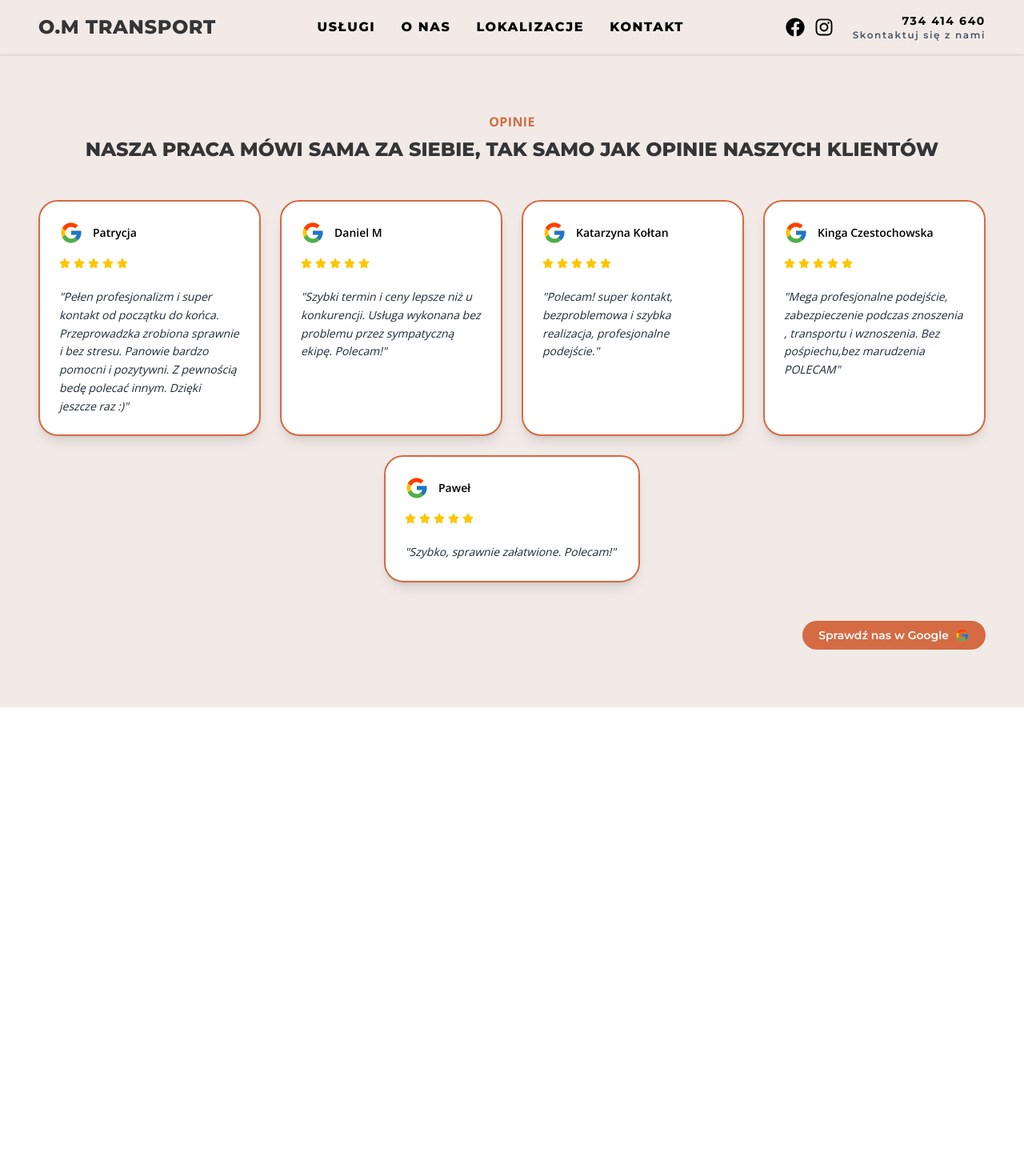
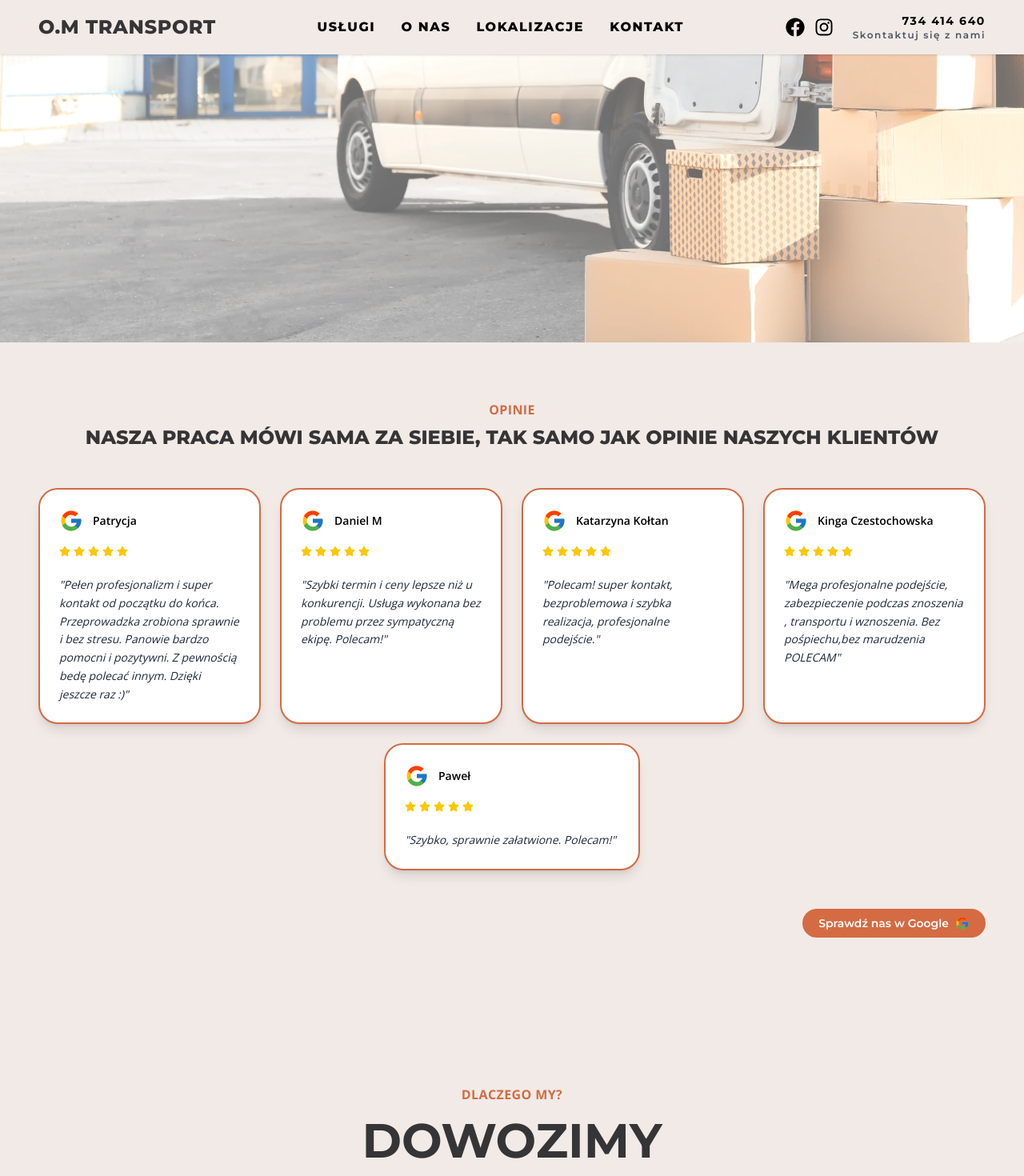
Before and after one commit to MstowskaSandra/owca-transport, a React (Vite) app: page /informacje in a window 1280 px wide. Shown: the top 1470 px of the page at 80% size. Before the commit the page ends 884 px from the top, so only its background shows below. Built offline with nearby package versions, Linux system fonts and the light colour scheme; a web font is replaced by a local one.

Commit message:
feat(LargeBanner): add size variants with dynamic heights

```diff
--- a/src/App.jsx
+++ b/src/App.jsx
@@ -4,6 +4,7 @@ import Home from "./pages/Home";
 import Info from "./pages/Info";
 import Contact from "./pages/Contact";
 import Locations from "./pages/Locations";
+import Services from "./pages/Services";
 
 function App() {
   return (
@@ -13,6 +14,7 @@ function App() {
         <main>
           <Routes>
             <Route path="/" element={<Home />} />
+            <Route path="/uslugi" element={<Services />} />
             <Route path="/informacje" element={<Info />} />
             <Route path="/kontakt" element={<Contact />} />
             <Route path="/lokalizacje" element={<Locations />} />
--- a/src/components/LargeBanner.jsx
+++ b/src/components/LargeBanner.jsx
@@ -1,6 +1,15 @@
-export const LargeBanner = ({ imgUrl, text }) => (
+const sizeVariants = {
+  S: "h-[30vh] sm:h-[35vh] md:h-[40vh] lg:h-[45vh]",
+  M: "h-[40vh] sm:h-[45vh] md:h-[50vh] lg:h-[55vh]",
+  L: "h-[45vh] sm:h-[50vh] md:h-[55vh] lg:h-[65vh]", // Twój oryginalny rozmiar
+};
+
+export const LargeBanner = ({ imgUrl, text, size = "L" }) => {
+  const heightClass = sizeVariants[size] || sizeVariants.L;
+
+  return (
     <section
-        className="relative h-[45vh] sm:h-50vh] md:h-[55vh] lg:h-[65vh] w-full bg-cover bg-bottom bg-no-repeat"
+      className={`relative w-full bg-cover bg-bottom bg-no-repeat ${heightClass}`}
       style={{
         backgroundImage: `url(${imgUrl})`,
       }}
@@ -13,7 +22,7 @@ export const LargeBanner = ({ imgUrl, text }) => (
         </h2>
       </div>
     </section>
-
   );
+};
 
 export default LargeBanner;
--- a/src/pages/Info.jsx
+++ b/src/pages/Info.jsx
@@ -1,7 +1,17 @@
+import AboutFeatures from "../components/AboutFeatures";
+import LargeBanner from "../components/LargeBanner";
 import ReviewSection from "../components/ReviewSection";
+import Contact from "./Contact";
 
 const Info = () => {
-  return <ReviewSection />;
+  return (
+    <>
+      <LargeBanner imgUrl="/assets/background-van.webp" size="S" />
+      <ReviewSection />
+      <AboutFeatures />
+      <Contact />
+    </>
+  );
 };
 
 export default Info;
--- /dev/null
+++ b/src/pages/Services.jsx
@@ -0,0 +1,7 @@
+const Services = () => {
+    return (
+        <div>Usługi serisy i małe penisy</div>
+    )
+};
+
+export default Services;
```
Also changed, not shown: public/assets/background-van.webp (added). Lines whose indentation alone changed are shown as unchanged.
